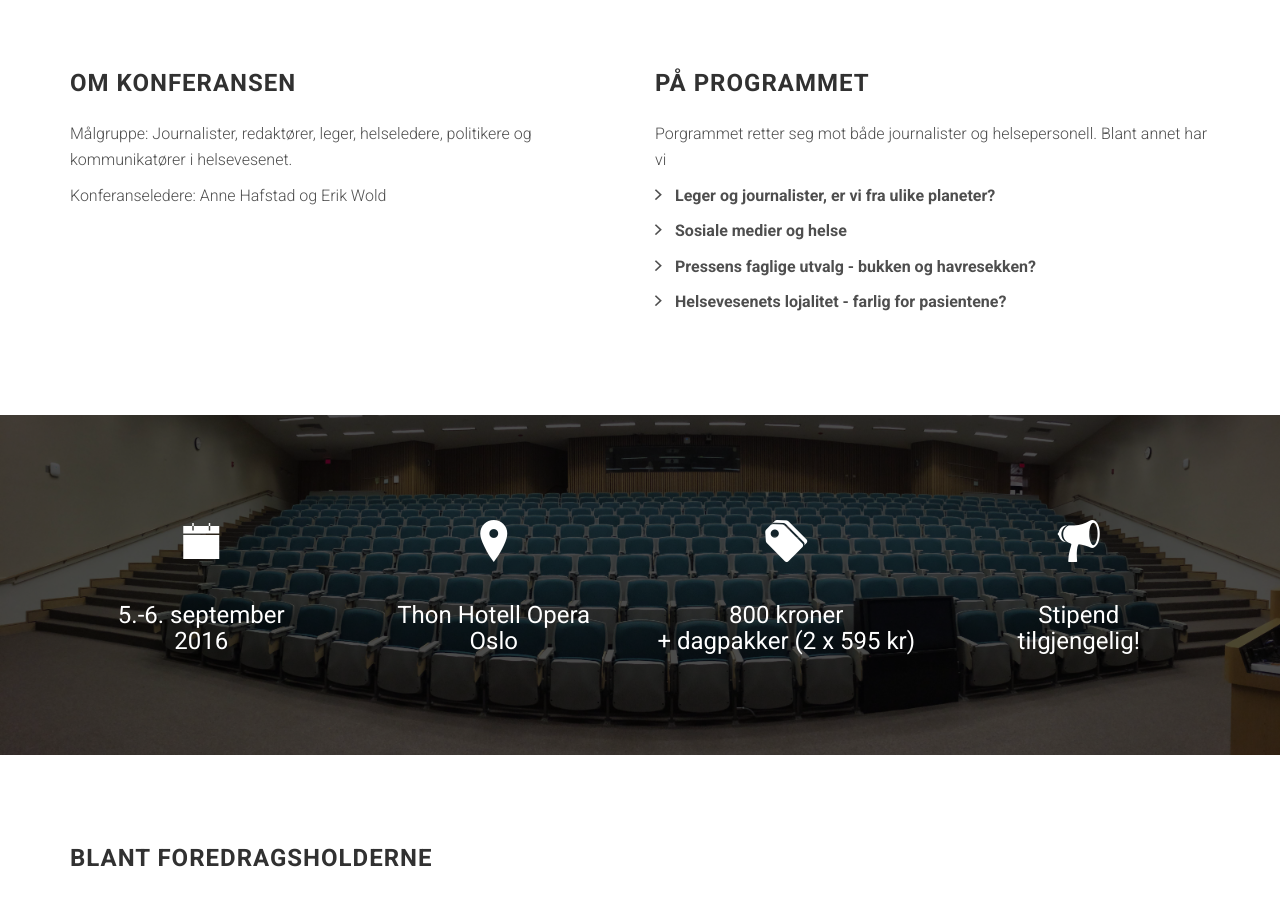
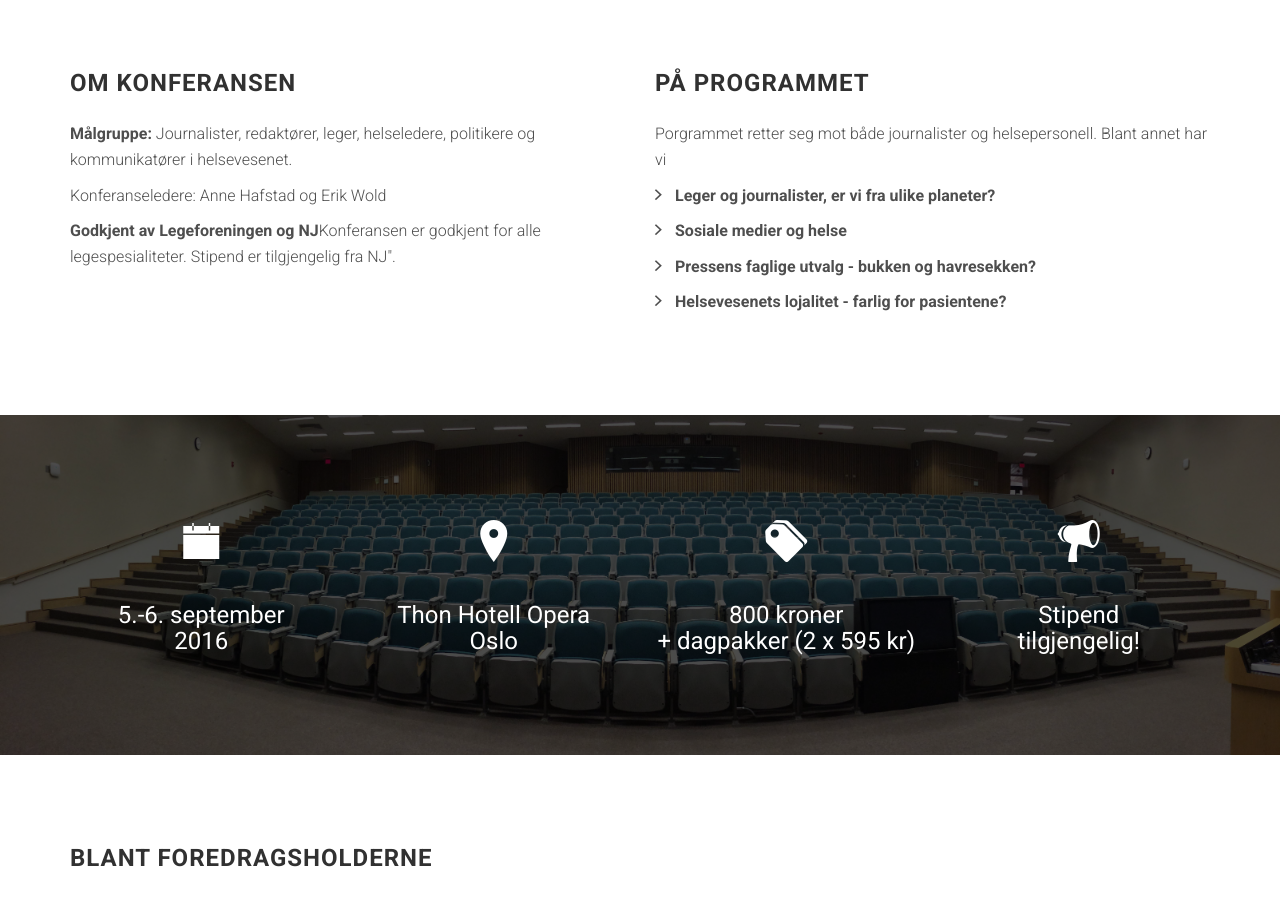
Before and after one commit to losol/hj16.losol.no, a website: page index.html in a window 1280 px wide. Shown: the part 820-1718 px from the top of the page. Drawn offline with Linux system fonts and the light colour scheme; files whose address does not match are found by name.

Commit message:
added stipend

```diff
--- a/index.html
+++ b/index.html
@@ -77,9 +77,11 @@
 
                     <h3 class="section-title">Om konferansen</h3>
 
-                    <p>Målgruppe:
+                    <p><b>Målgruppe:</b>
 Journalister, redaktører, leger, helseledere, politikere og kommunikatører i helsevesenet.</p>
 <p>Konferanseledere: Anne Hafstad og Erik Wold</p>
+
+<p><b>Godkjent av Legeforeningen og NJ</b>Konferansen er godkjent for alle legespesialiteter. Stipend er tilgjengelig fra NJ".</p>
 
 
 
```
